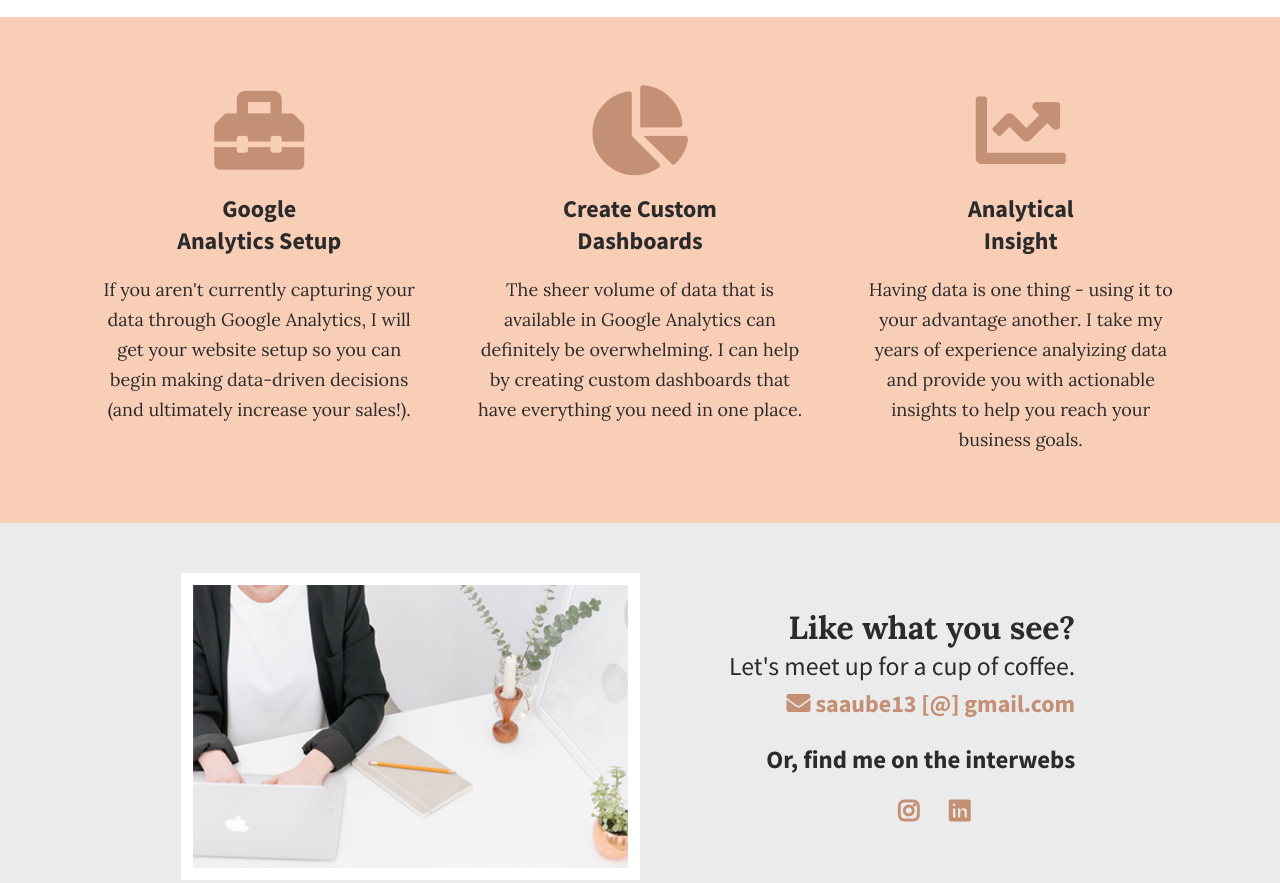
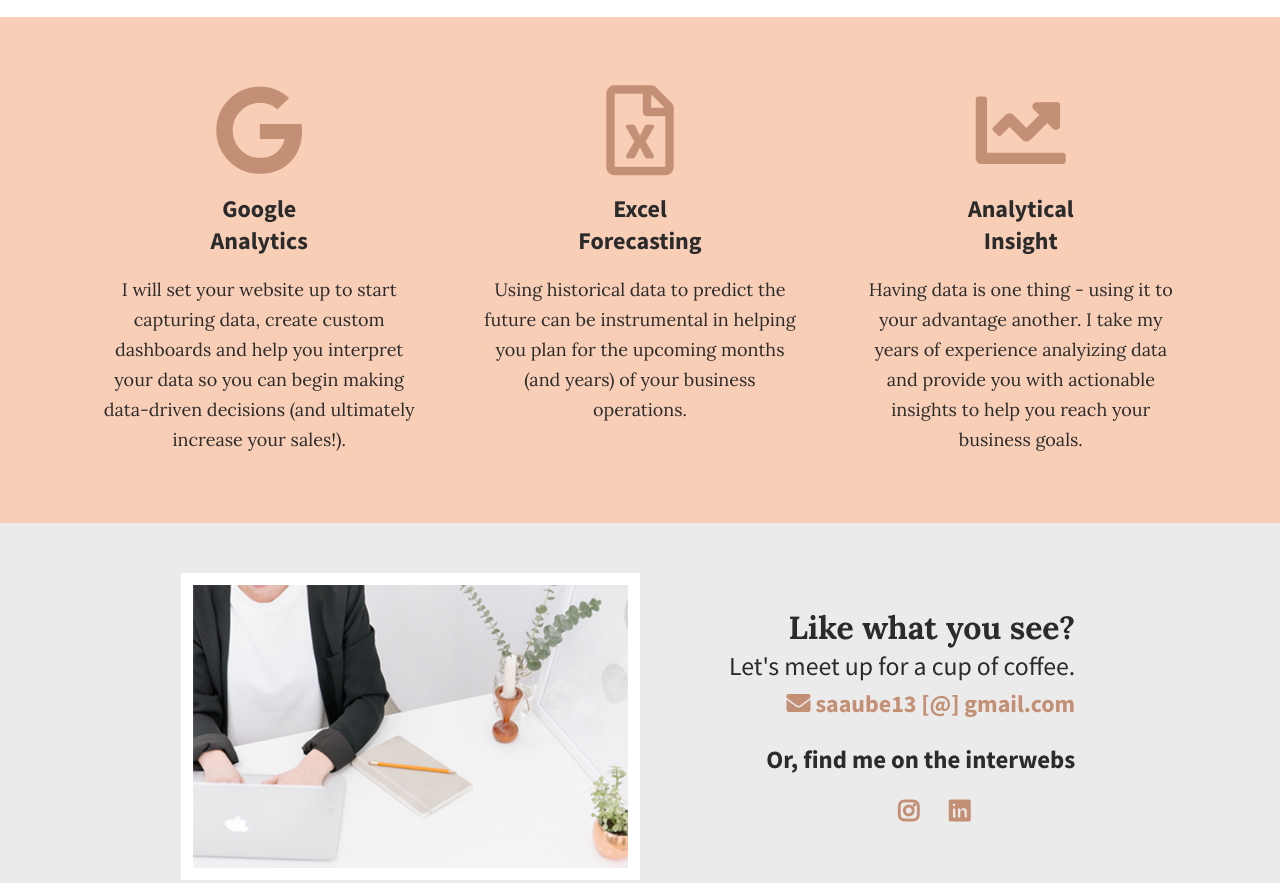
Before and after one commit to steph-ao/steph_ao, a plain HTML site: page index.html in a window 1280 px wide. Shown: the part 1259-2142 px from the top of the page. Drawn offline with Linux system fonts and the light colour scheme.

Commit message:
Updated services

```diff
--- a/index.html
+++ b/index.html
@@ -45,14 +45,14 @@
             <section id="work">
                 <div class="container">
                     <div class="three-column">
-                        <div class="work-icon"><p><i class="fas fa-toolbox icon-size"></i></p></div>
-                        <h3>Google Analytics Setup</h3>
-                        <p>If you aren't currently capturing your data through Google Analytics, I will get your website setup so you can begin making data-driven decisions (and ultimately increase your sales!).</p>
+                        <div class="work-icon"><p><i class="fab fa-google icon-size"></i></p></div>
+                        <h3>Google Analytics</h3>
+                        <p>I will set your website up to start capturing data, create custom dashboards and help you interpret your data so you can begin making data-driven decisions (and ultimately increase your sales!).</p>
                     </div>
                     <div class="three-column">
-                        <div class="work-icon"><p><i class="fas fa-chart-pie icon-size"></i></p></div>
-                        <h3>Create Custom Dashboards</h3>
-                        <p>The sheer volume of data that is available in Google Analytics can definitely be overwhelming. I can help by creating custom dashboards that have everything you need in one place.</p>
+                        <div class="work-icon"><p><i class="far fa-file-excel icon-size"></i></p></div>
+                        <h3>Excel Forecasting</h3>
+                        <p>Using historical data to predict the future can be instrumental in helping you plan for the upcoming months (and years) of your business operations.</p>
                     </div>
                     <div class="three-column">
                         <div class="work-icon"><p><i class="fas fa-chart-line icon-size"></i></p></div>
```
